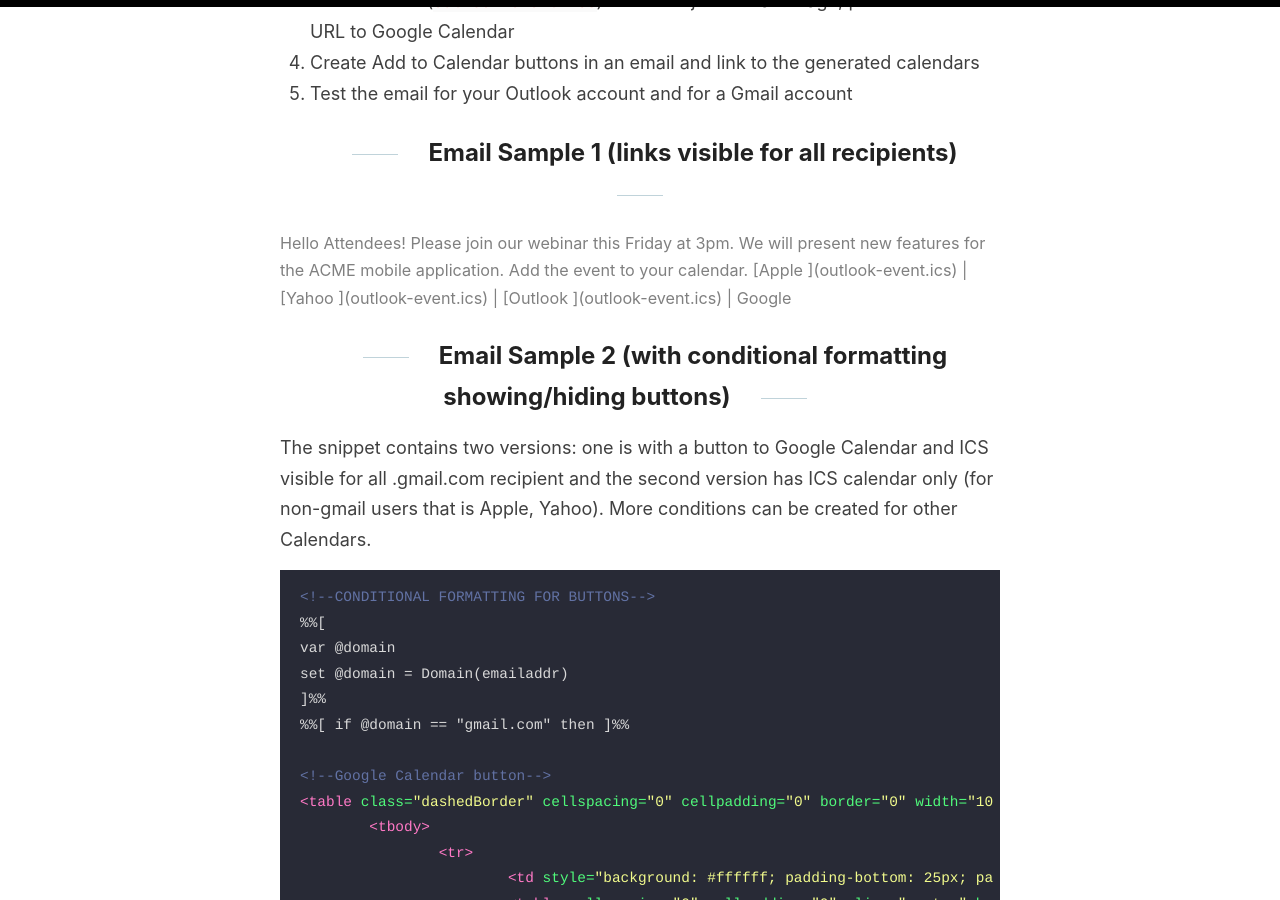
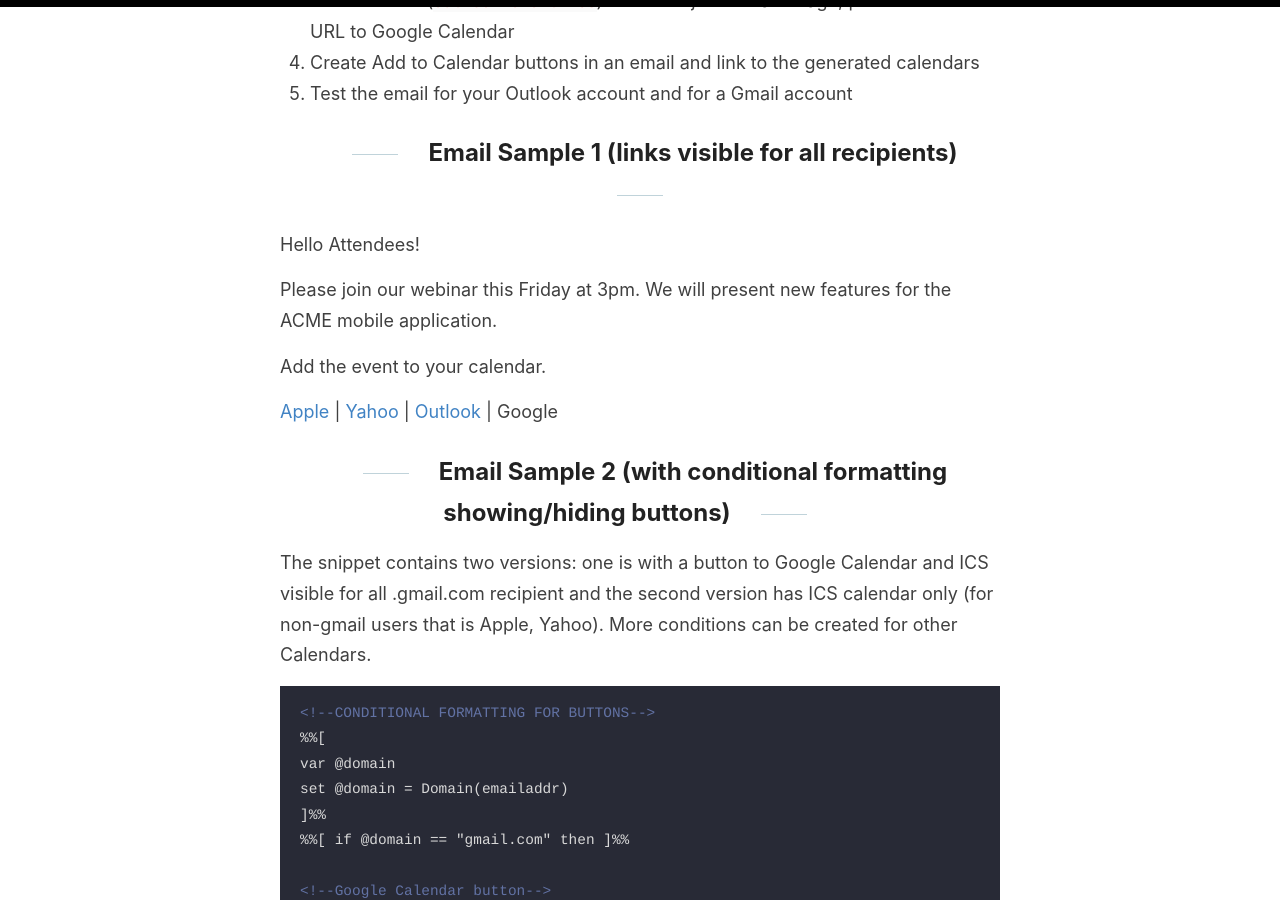
Before and after one commit to karolcholewa/blog, a Jekyll site: the page built from _posts/2019-07-05-add-to-calendar.md, in a window 1280 px wide and 900 px high, scrolled down 1074 px. Built offline with Jekyll 4.4.1, drawn with Linux system fonts in a browser that asks for light colours; part of the change alters nothing that is shown.

Commit message:
post updated

```diff
--- a/_posts/2019-07-05-add-to-calendar.md
+++ b/_posts/2019-07-05-add-to-calendar.md
@@ -28,16 +28,14 @@ Use this in an invitation email to a webinar or an event.
 
 ## Email Sample 1 (links visible for all recipients)
 
-<div style="color:grey; font-size:90%">
-<span>Hello Attendees!</span>
+Hello Attendees!
 
-<span>Please join our webinar this Friday at 3pm.
-We will present new features for the ACME mobile application.</span>
+Please join our webinar this Friday at 3pm.
+We will present new features for the ACME mobile application.
 
-<span>Add the event to your calendar.</span>
+Add the event to your calendar.
 
 [Apple ](outlook-event.ics) &#124; [Yahoo ](outlook-event.ics) &#124; [Outlook ](outlook-event.ics) &#124; Google
-</div>
 
 ## Email Sample 2 (with conditional formatting showing/hiding buttons)
 
```
